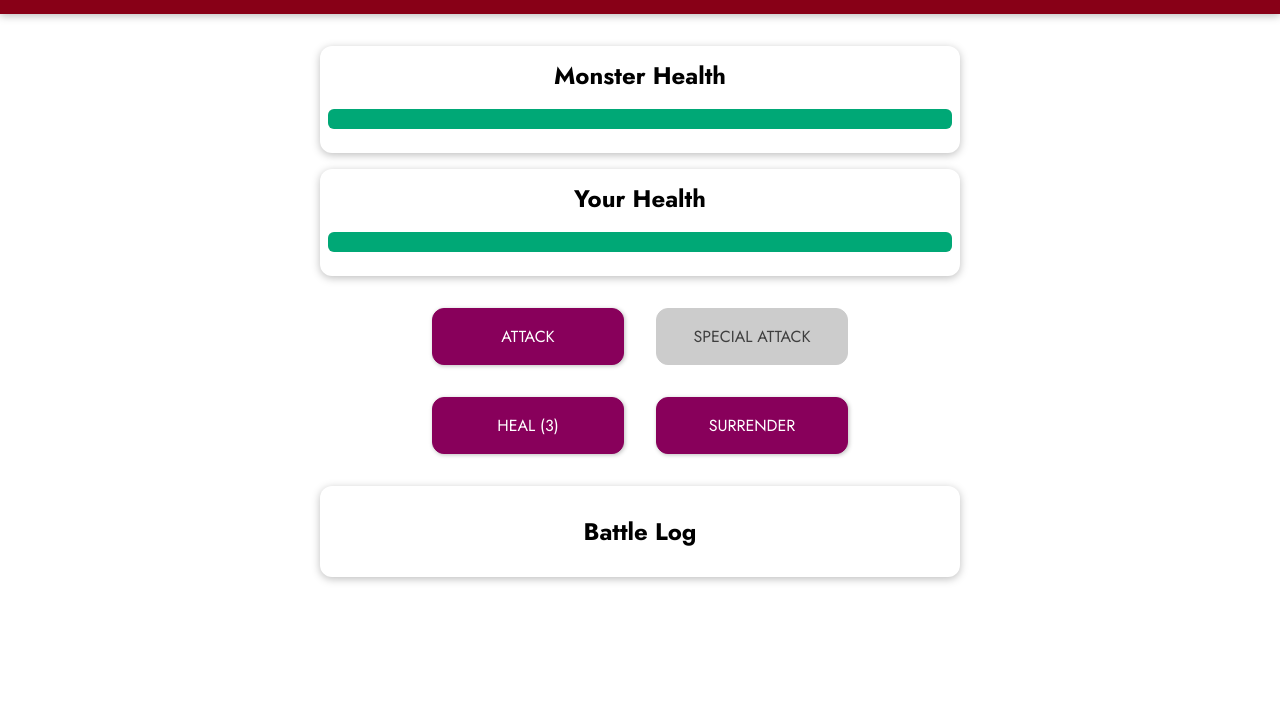
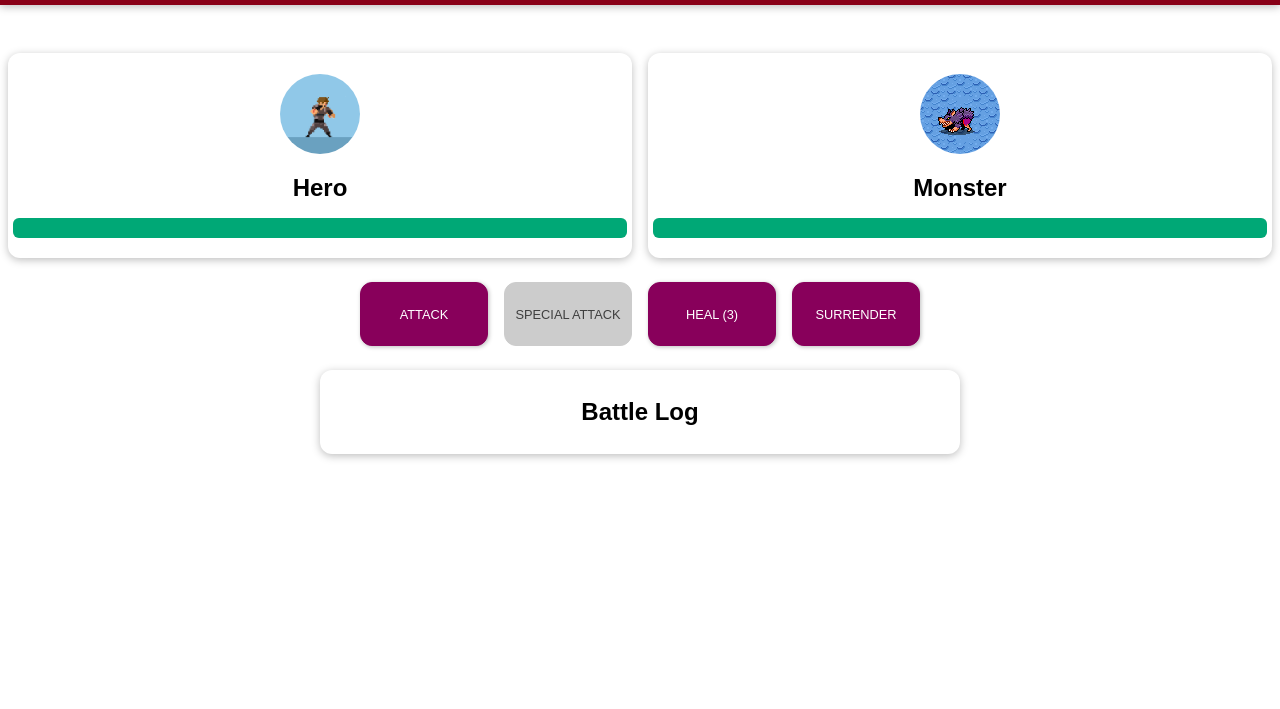
Before and after one commit to Urmatawil/monster-slayer, a plain HTML site: page index.html in a window 1280 px wide. Shown: the part 91-800 px from the top of the page. Drawn offline with nearby package versions, Linux system fonts and the light colour scheme; a web font is replaced by a local one.

Commit message:
examples sprites

```diff
--- a/index.html
+++ b/index.html
@@ -18,56 +18,68 @@
     </header>
 
     <main id="game">
+      <section>
+        <article id="player" class="container">
+          <figure>
+            <img id="hero" src="./assets/corey-smith-idle.gif" alt="">
+          </figure>
+          <h2>Hero</h2>
+          <div class="healthbar">
+            <div class="healthbar__value" :style="playerBarStyle"></div>
+          </div>
+        </article>
 
-      <section id="monster" class="container">
-        <h2>Monster Health</h2>
-        <div class="healthbar">
-          <div class="healthbar__value" :style="monsterBarStyle"></div>
-        </div>
+        <article id="monster" class="container">
+          <figure>
+            <img id="hero" src="./assets/dog.gif" alt="">
+          </figure>
+          <h2>Monster</h2>
+          <div class="healthbar">
+            <div class="healthbar__value" :style="monsterBarStyle"></div>
+          </div>
+        </article>
       </section>
 
-      <section id="player" class="container">
-        <h2>Your Health</h2>
-        <div class="healthbar">
-          <div class="healthbar__value" :style="playerBarStyle"></div>
-        </div>
-      </section>
-
-      <section class="container" v-if="winner">
+      <article class="container" v-if="winner">
         <h2>Result</h2>
         <h3 v-if="winner === 'lost'">You died!</h3>
         <h3 v-if="winner === 'draw'">Draw!</h3>
         <h3 v-if="winner === 'win'">You win!</h3>
         <button @click="newGame()">New Game</button>
-      </section>
+      </article>
 
-      <section id="controls" v-if="showControls">
+      <article id="controls" v-if="showControls">
         <button @click="attackMonster()">ATTACK</button>
-        <button @click="specialAttack()" :disabled="specialAttackActivate">SPECIAL ATTACK</button>
-        <button @click="healPlayer()" :disabled="healActive">HEAL ({{itemsHeal}})</button>
+        <button @click="specialAttack()" :disabled="specialAttackActivate">
+          SPECIAL ATTACK
+        </button>
+        <button @click="healPlayer()" :disabled="healActive">
+          HEAL ({{itemsHeal}})
+        </button>
         <button @click="surrender()">SURRENDER</button>
-      </section>
+      </article>
 
-      <section id="log" class="container">
+      <article id="log" class="container-log">
         <h2>Battle Log</h2>
         <ul>
           <li v-for="log in logMessage">
             <span
-            :class="{'log--player': log.actionBy === 'Player', 'log--monster': log.actionBy === 'Monster'}"
-            >{{log.actionBy === 'Player' ? 'Player' : 'Monster'}}</span>
+              :class="{'log--player': log.actionBy === 'Player', 'log--monster': log.actionBy === 'Monster'}"
+              >{{log.actionBy === 'Player' ? 'Player' : 'Monster'}}</span
+            >
 
             <span v-if="log.actionType==='heal'">
-              heals himself for <span class="log--heal">{{log.actionValue}}</span> HP
+              heals himself for
+              <span class="log--heal">{{log.actionValue}}</span> HP
             </span>
 
             <span v-else>
-              attacks and deals <span class="log--damage">{{log.actionValue}}</span> HP
+              attacks and deals
+              <span class="log--damage">{{log.actionValue}}</span> HP
             </span>
-
           </li>
         </ul>
-      </section>
-
+      </article>
     </main>
   </body>
 </html>
--- a/styles.css
+++ b/styles.css
@@ -1,9 +1,11 @@
+@import url("https://fonts.googleapis.com/css2?family=Kiwi+Maru&display=swap");
+
 * {
   box-sizing: border-box;
 }
 
 html {
-  font-family: 'Jost', sans-serif;
+  font-family: "Kiwi Maru", sans-serif;
 }
 
 body {
@@ -20,9 +22,19 @@ header {
 }
 
 section {
+  display: flex;
+}
+
+article {
   width: 90%;
   max-width: 40rem;
   margin: auto;
+}
+
+#hero {
+  width: 80px;
+  height: 80px;
+  border-radius: 50%;
 }
 
 .healthbar {
@@ -43,6 +55,14 @@ section {
 
 .container {
   text-align: center;
+  padding: 0.3rem;
+  margin: 1rem 0.5em;
+  box-shadow: 0 2px 8px rgba(0, 0, 0, 0.26);
+  border-radius: 12px;
+}
+
+.container-log {
+  text-align: center;
   padding: 0.5rem;
   margin: 1rem auto;
   box-shadow: 0 2px 8px rgba(0, 0, 0, 0.26);
@@ -56,7 +76,6 @@ section {
 
 #controls {
   display: flex;
-  flex-direction: row;
   flex-wrap: wrap;
   align-items: center;
   justify-content: center;
@@ -64,13 +83,14 @@ section {
 
 button {
   font: inherit;
+  font-size: 0.8em;
   border: 1px solid #88005b;
   background-color: #88005b;
   color: white;
-  padding: 1rem 2rem;
   border-radius: 12px;
-  margin: 1rem;
-  width: 12rem;
+  margin: 0.5rem;
+  width: 8rem;
+  height: 4rem;
   cursor: pointer;
   box-shadow: 1px 1px 4px rgba(0, 0, 0, 0.26);
 }
```
Also changed, not shown: assets/corey-smith-idle.gif (added), assets/dog.gif (added).
